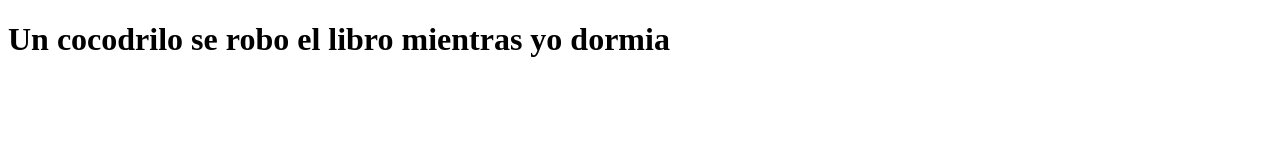
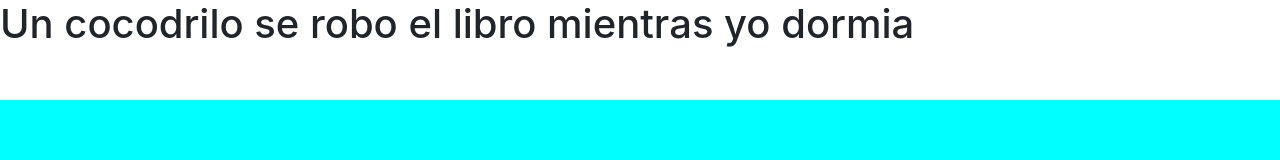
Before and after one commit to antoniPrz/excuseGenerator, a plain HTML site: page index.html in a window 1280 px wide. Drawn offline with nearby package versions, Linux system fonts and the light colour scheme.

```diff
--- a/index.html
+++ b/index.html
@@ -5,9 +5,29 @@
     <meta http-equiv="X-UA-Compatible" content="IE=edge">
     <meta name="viewport" content="width=device-width, initial-scale=1.0">
     <title>Document</title>
+    <link rel="stylesheet" href="https://cdn.jsdelivr.net/npm/bootstrap@4.6.0/dist/css/bootstrap.min.css" integrity="sha384-B0vP5xmATw1+K9KRQjQERJvTumQW0nPEzvF6L/Z6nronJ3oUOFUFpCjEUQouq2+l" crossorigin="anonymous">
+    <style>
+        body{
+
+            background-color: aqua;
+        }
+        .seccion {
+
+            height: 100px;
+            background-color:white;
+        }
+
+
+    </style>
 </head>
 <body>
-    <H1 id="excusa"> ...  </H1>
+
+    <div class="seccion">
+
+        <H1 id="excusa"> ...  </H1>
+
+
+    </div>
 
 
 
```
Also changed, not shown: excuseGenerator.js (+10 -1 lines), prac.js (deleted, +0 -15 lines).
